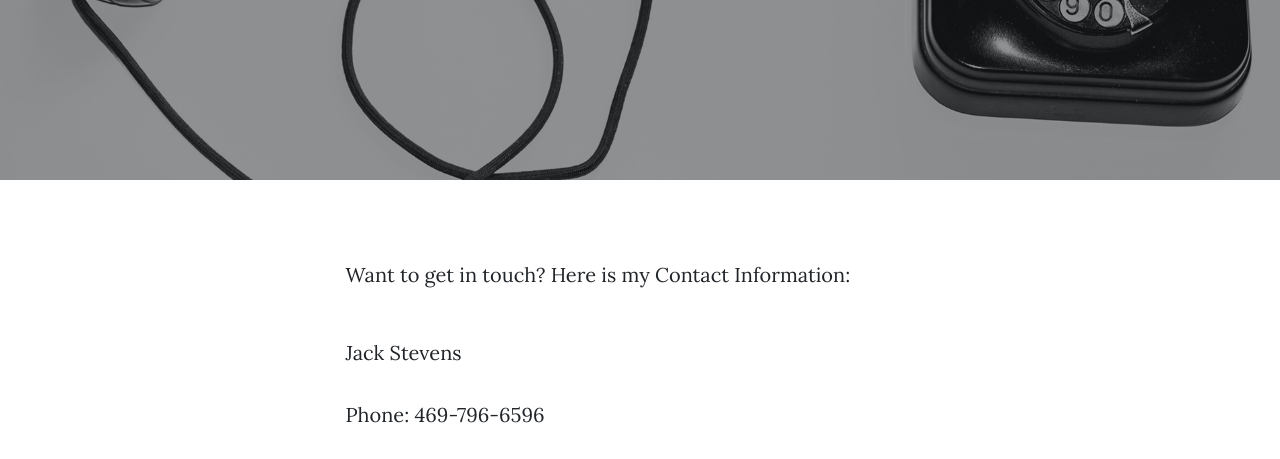
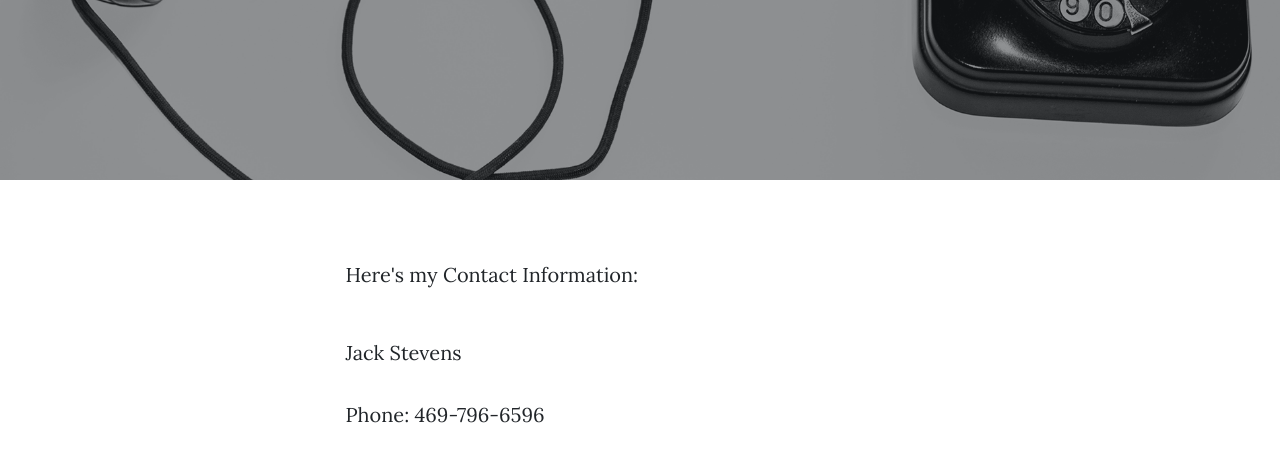
Before and after one commit to jacksonstewart/website, a plain HTML site: page contact.html in a window 1280 px wide. Shown: the part 324-783 px from the top of the page. Drawn offline with nearby package versions, Linux system fonts and the light colour scheme.

Commit message:
Add files via upload

```diff
--- a/contact.html
+++ b/contact.html
@@ -50,7 +50,7 @@
             <div class="container px-4 px-lg-5">
                 <div class="row gx-4 gx-lg-5 justify-content-center">
                     <div class="col-md-10 col-lg-8 col-xl-7">
-                        <p>Want to get in touch? Here is my Contact Information:</p>
+                        <p>Here's my Contact Information:</p>
                         <div class="my-5">
                             <p>Jack Stevens</p>
                             <p>Phone: 469-796-6596</p>
```
